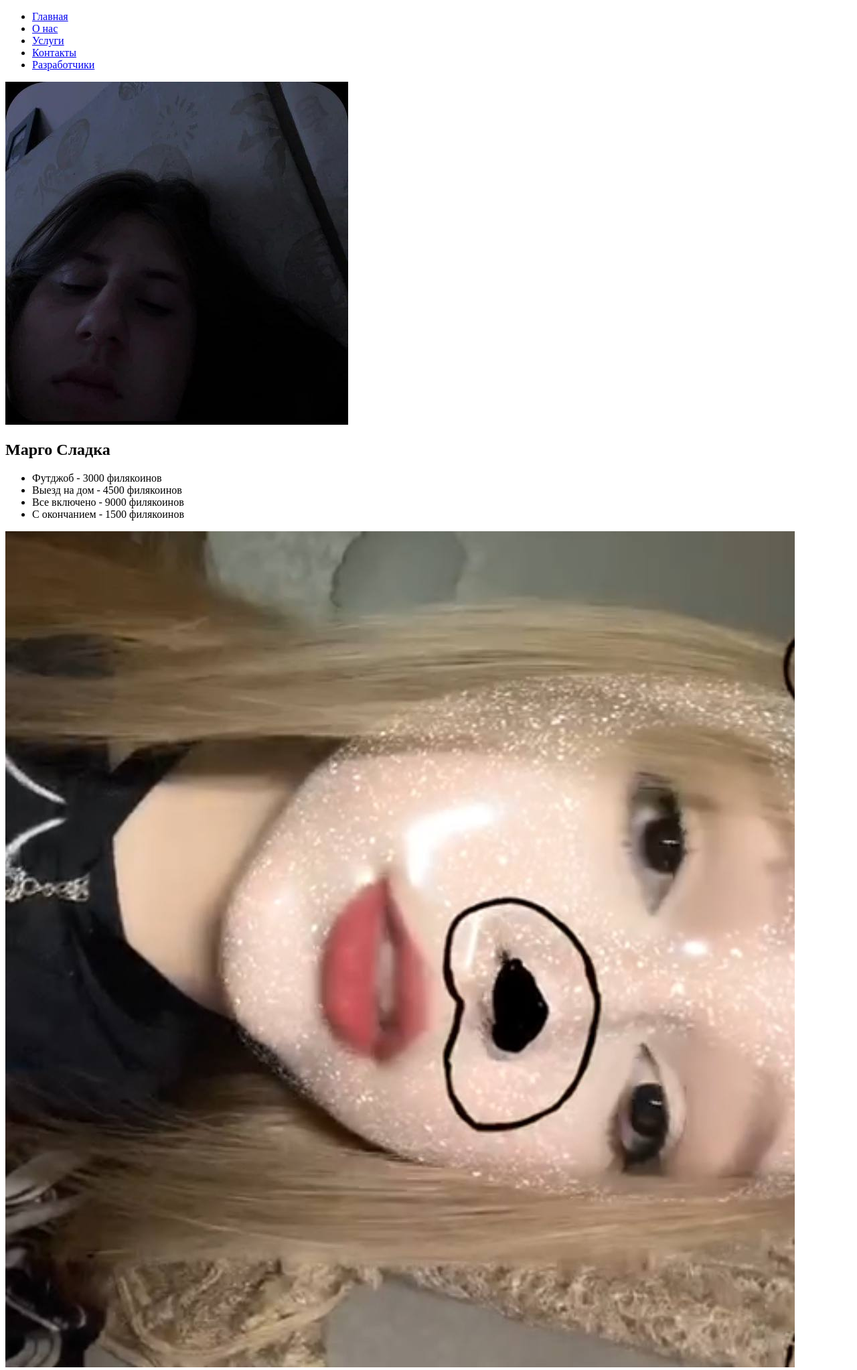
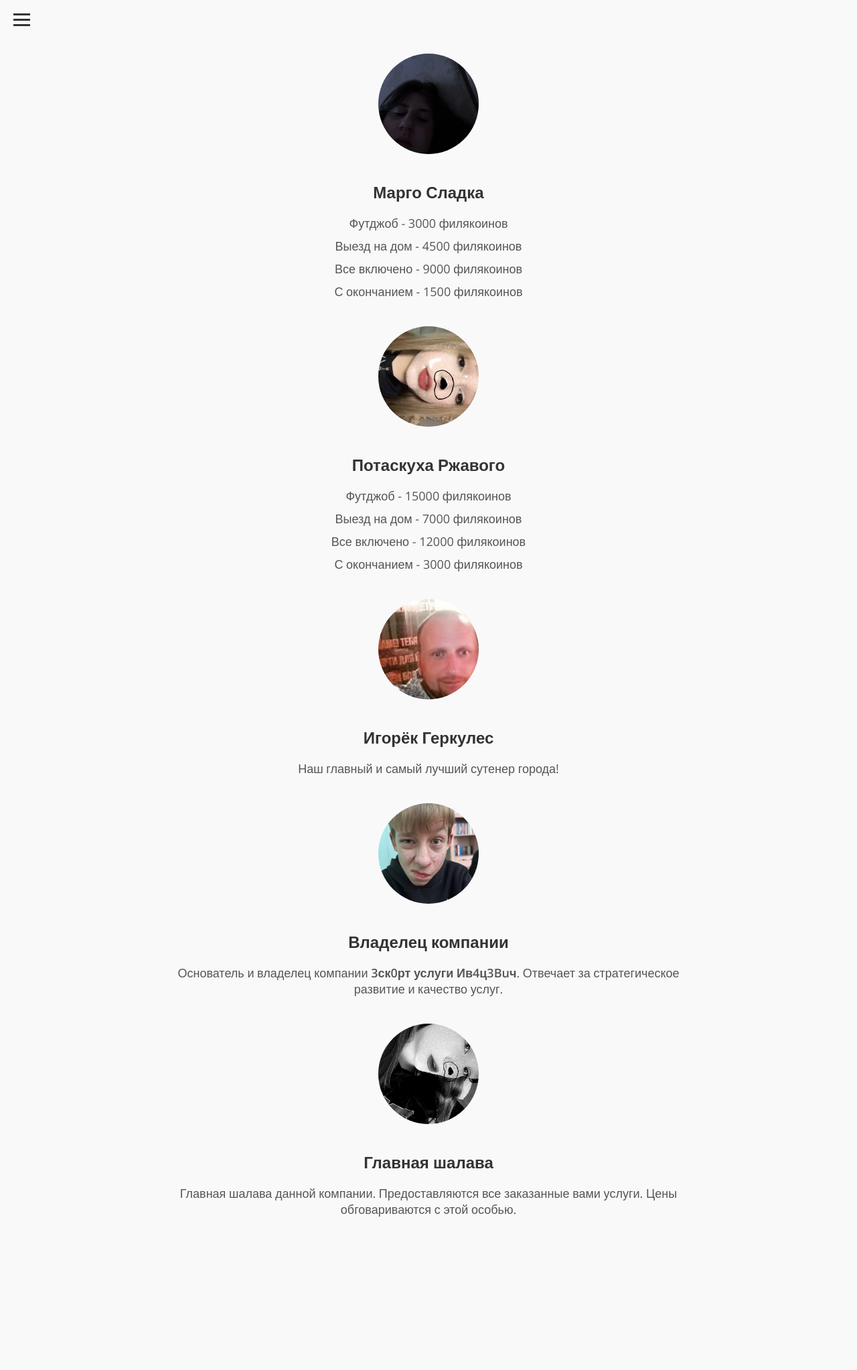
Before and after one commit to mot9lXVII/escortmargo, a Flask app: page /contacts in a window 1280 px wide. Shown: the top 2045 px of the page at 67% size. After the commit the page ends 1816 px from the top, so only its background shows below. Run offline with Flask 3, Linux system fonts and the light colour scheme.

Commit message:
Update styles.css

```diff
--- a/static/styles.css
+++ b/static/styles.css
@@ -1,13 +1,164 @@
-/* Стили для страницы разработчиков */
-.developers-title {
-    text-align: center;
-    font-weight: bold;
-    font-size: 28px;
-    margin-bottom: 20px;
+/* Общие стили */
+body {
+    margin: 0;
+    padding: 0;
+    font-family: 'Open Sans', sans-serif;
+    background-color: #f9f9f9;
+    display: flex;
+    min-height: 100vh;
+    color: #333;
+    overflow-x: hidden;
 }
 
+/* Кнопка для открытия меню */
+.menu-toggle {
+    position: fixed;
+    top: 20px;
+    left: 20px;
+    cursor: pointer;
+    z-index: 1000;
+    display: flex;
+    flex-direction: column;
+    gap: 5px;
+}
+
+.menu-toggle .bar {
+    width: 25px;
+    height: 3px;
+    background-color: #333;
+    transition: transform 0.3s ease, opacity 0.3s ease;
+}
+
+/* Боковое меню */
+.sidebar {
+    width: 200px;
+    background-color: #333;
+    color: white;
+    padding: 20px;
+    height: 100vh;
+    box-shadow: 2px 0 5px rgba(0, 0, 0, 0.1);
+    position: fixed;
+    top: 0;
+    left: -250px;
+    transition: left 0.3s ease;
+    z-index: 999;
+}
+
+.sidebar.active {
+    left: 0;
+}
+
+/* Кнопка для закрытия меню */
+.close-menu {
+    position: absolute;
+    top: 20px;
+    right: 20px;
+    cursor: pointer;
+    width: 25px;
+    height: 25px;
+    display: flex;
+    flex-direction: column;
+    justify-content: center;
+    align-items: center;
+}
+
+.close-menu .bar {
+    width: 25px;
+    height: 3px;
+    background-color: white;
+    position: absolute;
+}
+
+.close-menu .bar:first-child {
+    transform: rotate(45deg);
+}
+
+.close-menu .bar:last-child {
+    transform: rotate(-45deg);
+}
+
+/* Список меню */
+.sidebar ul {
+    list-style-type: none;
+    padding: 0;
+    margin-top: 60px;
+}
+
+.sidebar ul li {
+    margin: 20px 0;
+}
+
+.sidebar ul li a {
+    color: white;
+    text-decoration: none;
+    font-size: 18px;
+    transition: color 0.3s ease;
+}
+
+.sidebar ul li a:hover {
+    color: #f39c12;
+}
+
+/* Основной контент */
+.content {
+    flex: 1;
+    padding: 40px;
+    margin-left: 0;
+    text-align: center;
+    max-width: 800px;
+    margin: 0 auto;
+    padding-top: 80px;
+}
+
+/* Стили для фотографии */
+.contact-photo {
+    width: 150px;
+    height: 150px;
+    border-radius: 50%;
+    object-fit: cover;
+    margin-bottom: 15px;
+    transition: transform 0.3s ease;
+}
+
+.contact-photo:hover {
+    transform: scale(1.05);
+}
+
+/* Стили для текста под фото */
+.contact-info {
+    text-align: center;
+    margin-bottom: 40px;
+}
+
+.contact-info h2 {
+    font-size: 24px;
+    color: #333;
+    margin-bottom: 10px;
+}
+
+.subtitle {
+    font-size: 18px;
+    color: #555;
+}
+
+.price-list {
+    list-style-type: none;
+    padding: 0;
+    font-size: 18px;
+    color: #555;
+}
+
+.price-list li {
+    margin: 10px 0;
+}
+
+.price-list li strong {
+    color: #f39c12;
+    font-weight: 600;
+}
+
+/* Стили для страницы разработчиков */
 .developers-list {
-    text-align: center;
     list-style-type: none;
     padding: 0;
     font-size: 18px;
```
Also changed, not shown: other parts of static/styles.css (+36 -3 lines).
